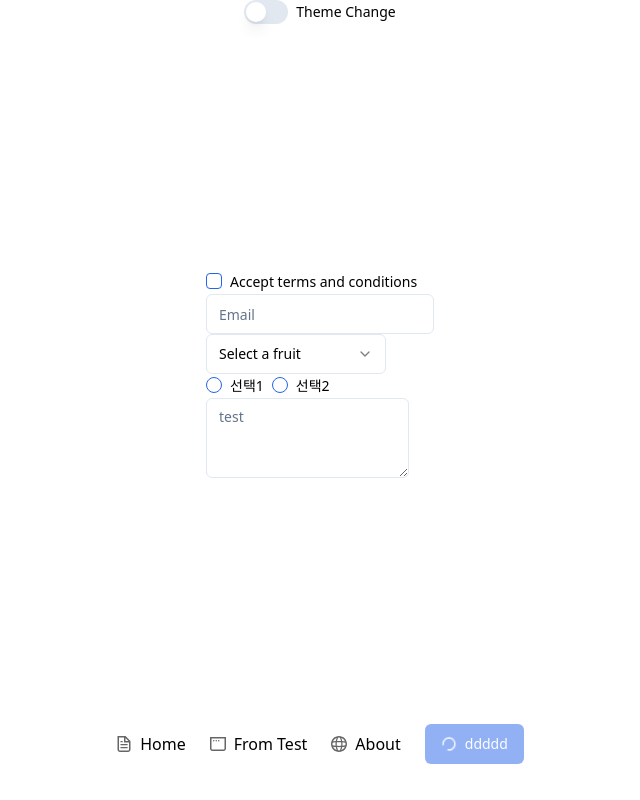
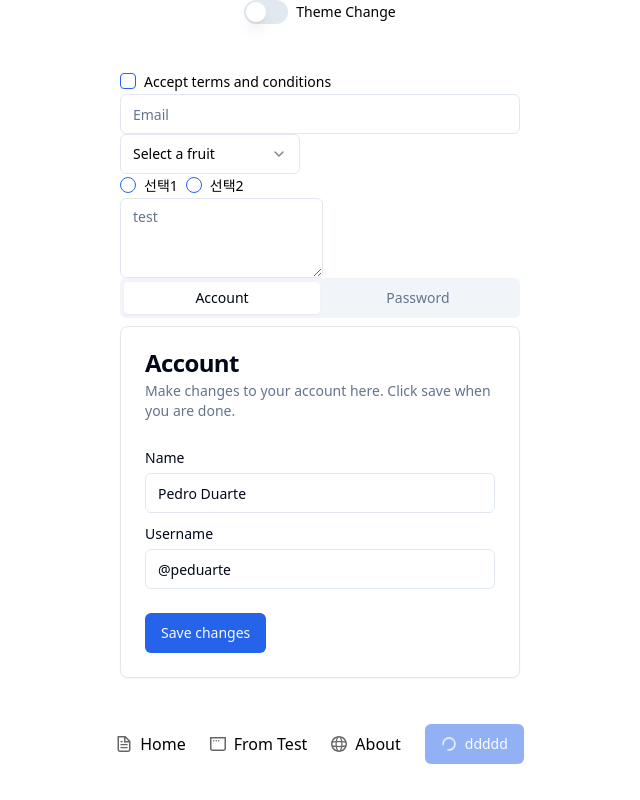
Before and after one commit to kjpar0317/nextjs15-rc-test, a Next.js app: page /form in a window 1280 px wide. Shown: the whole page, without its empty margins (320-960 px from the left). Built offline with nearby package versions, Linux system fonts and the light colour scheme.

Commit message:
ui 수정

```diff
--- a/src/app/(default)/about/page.tsx
+++ b/src/app/(default)/about/page.tsx
@@ -38,13 +38,21 @@ export default function AboutPage() {
               <Label htmlFor="name" className="text-right">
                 Name
               </Label>
-              <Input id="name" value="Pedro Duarte" className="col-span-3" />
+              <Input
+                id="name"
+                defaultValue="Pedro Duarte"
+                className="col-span-3"
+              />
             </div>
             <div className="grid grid-cols-4 items-center gap-4">
               <Label htmlFor="username" className="text-right">
                 Username
               </Label>
-              <Input id="username" value="@peduarte" className="col-span-3" />
+              <Input
+                id="username"
+                defaultValue="@peduarte"
+                className="col-span-3"
+              />
             </div>
           </div>
         </DialogContent>
--- a/src/app/(default)/form/page.tsx
+++ b/src/app/(default)/form/page.tsx
@@ -1,10 +1,21 @@
 import { Checkbox } from "@/components/ui/checkbox";
 import Label from "@/components/ui/custom/Label";
 import { Input } from "@/components/ui/input";
+import {
+  Card,
+  CardContent,
+  CardDescription,
+  CardFooter,
+  CardHeader,
+  CardTitle,
+} from "@/components/ui/card";
+import { Tabs, TabsContent, TabsList, TabsTrigger } from "@/components/ui/tabs";
+import { Button } from "@/components/ui/button";
 import Select from "@/components/ui/custom/Select";
 import Radio from "@/components/ui/custom/Radio";
 import { Textarea } from "@/components/ui/textarea";
 import RootWrapAnimation from "@/components/animation/RootWrapAnimation";
+import TextAnimation from "@/components/animation/TextAnimation";
 
 export default function FormTestPage() {
   return (
@@ -37,6 +48,68 @@ export default function FormTestPage() {
       <div className="flex items-center space-x-2">
         <Textarea placeholder="test" />
       </div>
+      <div>
+        <Tabs defaultValue="account" className="w-[400px]">
+          <TabsList className="grid w-full grid-cols-2">
+            <TabsTrigger value="account">Account</TabsTrigger>
+            <TabsTrigger value="password">Password</TabsTrigger>
+          </TabsList>
+          <TabsContent value="account">
+            <Card>
+              <CardHeader>
+                <CardTitle>Account</CardTitle>
+                <CardDescription>
+                  <TextAnimation
+                    text={
+                      "Make changes to your account here. Click save when you are done."
+                    }
+                  />
+                </CardDescription>
+              </CardHeader>
+              <CardContent className="space-y-2">
+                <div className="space-y-1">
+                  <Label htmlFor="name">Name</Label>
+                  <Input id="name" defaultValue="Pedro Duarte" />
+                </div>
+                <div className="space-y-1">
+                  <Label htmlFor="username">Username</Label>
+                  <Input id="username" defaultValue="@peduarte" />
+                </div>
+              </CardContent>
+              <CardFooter>
+                <Button>Save changes</Button>
+              </CardFooter>
+            </Card>
+          </TabsContent>
+          <TabsContent value="password">
+            <Card>
+              <CardHeader>
+                <CardTitle>Password</CardTitle>
+                <CardDescription>
+                  <TextAnimation
+                    text={
+                      "Change your password here. After saving, you will be logged out."
+                    }
+                  />
+                </CardDescription>
+              </CardHeader>
+              <CardContent className="space-y-2">
+                <div className="space-y-1">
+                  <Label htmlFor="current">Current password</Label>
+                  <Input id="current" type="password" />
+                </div>
+                <div className="space-y-1">
+                  <Label htmlFor="new">New password</Label>
+                  <Input id="new" type="password" />
+                </div>
+              </CardContent>
+              <CardFooter>
+                <Button>Save password</Button>
+              </CardFooter>
+            </Card>
+          </TabsContent>
+        </Tabs>
+      </div>
     </RootWrapAnimation>
   );
 }
--- a/src/components/animation/RotatingAroundDivAnimation.tsx
+++ b/src/components/animation/RotatingAroundDivAnimation.tsx
@@ -4,6 +4,7 @@ import type { ReactNode } from "react";
 
 import { useState, useEffect, useRef } from "react";
 import { motion } from "framer-motion";
+import { useTheme } from "next-themes";
 
 import { cn } from "@/lib/utils";
 
@@ -16,6 +17,7 @@ export default function RotatingAroundDivAnimation({
   height = "w-full",
   children,
 }: Readonly<RotatingAroundDivAnimationProps>) {
+  const { theme } = useTheme();
   const [dimensions, setDimensions] = useState({ width: -5, height: 2 });
   const containerRef = useRef<HTMLDivElement>(null);
   const dotVariants = {
@@ -40,9 +42,9 @@ export default function RotatingAroundDivAnimation({
   const glowVariants = {
     animate: {
       boxShadow: [
-        "0 0 40px 20px hsl(var(--primary))",
-        "0 0 60px 40px hsl(var(--primary))",
-        "0 0 40px 20px hsl(var(--primary))",
+        "0 0 40px 20px rgba(255, 255, 255, 0.7)",
+        "0 0 60px 40px rgba(255, 255, 255, 0.7)",
+        "0 0 40px 20px rgba(255, 255, 255, 0.7)",
       ],
       transition: {
         duration: 1,
@@ -64,11 +66,12 @@ export default function RotatingAroundDivAnimation({
 
   return (
     <div ref={containerRef} className={cn("relative w-full", height)}>
+      {theme === "dark" && (
         <motion.div
           variants={dotVariants}
           initial="init"
           animate="animate"
-        className="w-2 h-2 rounded-full bg-primary blur-sm shadow-2xl"
+          className="w-2 h-1 rounded-full bg-white blur-sm"
         >
           <motion.div
             variants={glowVariants}
@@ -76,6 +79,7 @@ export default function RotatingAroundDivAnimation({
             className="absoulte w-full h-full bg-primary rounded-full blur-lg"
           />
         </motion.div>
+      )}
       {children}
     </div>
   );
--- a/src/components/layout/Header.tsx
+++ b/src/components/layout/Header.tsx
@@ -2,10 +2,16 @@
 
 import { useTheme } from "next-themes";
 
+import { useEffect } from "react";
 import Switch from "@/components/ui/custom/Switch";
 
 export default function Header() {
   const { setTheme } = useTheme();
+
+  useEffect(() => {
+    setTheme("light");
+    // eslint-disable-next-line react-hooks/exhaustive-deps
+  }, []);
 
   function changeTheme(checked: boolean) {
     setTheme(checked ? "dark" : "light");
--- a/src/components/ui/button.tsx
+++ b/src/components/ui/button.tsx
@@ -5,11 +5,12 @@ import { Slot } from "@radix-ui/react-slot";
 import { cva, type VariantProps } from "class-variance-authority";
 import { Loader2 } from "lucide-react";
 import { motion } from "framer-motion";
+import { useTheme } from "next-themes";
 
 import {
   ANIMATE_VARIANTS,
-  ANIMATE_COMMON_HOVER,
-  ANIMATE_COMMON_TAP,
+  ANIMATE_LIGHT_HOVER,
+  ANIMATE_DARK_HOVER,
 } from "@/constant/animate";
 import { cn } from "@/lib/utils";
 
@@ -54,6 +55,8 @@ const Button = React.forwardRef<HTMLButtonElement, ButtonProps>(
     { className, variant, size, asChild = false, loading, children, ...props },
     ref
   ) => {
+    const { theme } = useTheme();
+
     if (asChild) {
       return (
         <Slot ref={ref} {...props}>
@@ -87,8 +90,8 @@ const Button = React.forwardRef<HTMLButtonElement, ButtonProps>(
     return (
       <motion.div
         variants={ANIMATE_VARIANTS.action}
-        whileHover={ANIMATE_COMMON_HOVER}
-        whilleTap={ANIMATE_COMMON_TAP}
+        whileHover={theme === "dark" ? ANIMATE_DARK_HOVER : ANIMATE_LIGHT_HOVER}
+        // whilleTap={ANIMATE_COMMON_TAP}
       >
         <button
           className={cn(buttonVariants({ variant, size, className }))}
--- a/src/components/ui/checkbox.tsx
+++ b/src/components/ui/checkbox.tsx
@@ -5,11 +5,7 @@ import * as CheckboxPrimitive from "@radix-ui/react-checkbox";
 import { Check } from "lucide-react";
 import { motion } from "framer-motion";
 
-import {
-  ANIMATE_VARIANTS,
-  ANIMATE_COMMON_HOVER,
-  ANIMATE_COMMON_TAP,
-} from "@/constant/animate";
+import { ANIMATE_VARIANTS, ANIMATE_COMMON_HOVER } from "@/constant/animate";
 import { cn } from "@/lib/utils";
 
 const Checkbox = React.forwardRef<
@@ -19,7 +15,7 @@ const Checkbox = React.forwardRef<
   <motion.div
     variants={ANIMATE_VARIANTS.expand}
     whileHover={ANIMATE_COMMON_HOVER}
-    whilleTap={ANIMATE_COMMON_TAP}
+    // whilleTap={ANIMATE_COMMON_TAP}
   >
     <CheckboxPrimitive.Root
       ref={ref}
--- a/src/components/ui/custom/Radio.tsx
+++ b/src/components/ui/custom/Radio.tsx
@@ -4,11 +4,7 @@ import { Suspense } from "react";
 import { motion } from "framer-motion";
 import * as RadioGroupPrimitive from "@radix-ui/react-radio-group";
 
-import {
-  ANIMATE_VARIANTS,
-  ANIMATE_COMMON_HOVER,
-  ANIMATE_COMMON_TAP,
-} from "@/constant/animate";
+import { ANIMATE_VARIANTS, ANIMATE_COMMON_HOVER } from "@/constant/animate";
 import { cn } from "@/lib/utils";
 import { RadioGroup, RadioGroupItem } from "@/components/ui/radio-group";
 import Label from "@/components/ui/custom/Label";
@@ -48,7 +44,7 @@ export default function Radio({
               <div key={index} className="flex items-center space-x-2">
                 <motion.div
                   whileHover={ANIMATE_COMMON_HOVER}
-                  whilleTap={ANIMATE_COMMON_TAP}
+                  // whilleTap={ANIMATE_COMMON_TAP}
                 >
                   <RadioGroupItem value={elem.code} id={elem.code} />
                 </motion.div>
--- a/src/components/ui/custom/Select.tsx
+++ b/src/components/ui/custom/Select.tsx
@@ -43,7 +43,7 @@ export default function Label({
     <motion.div
       varinats={ANIMATE_VARIANTS.onExpand}
       whileHover={ANIMATE_COMMON_HOVER}
-      whileTap={ANIMATE_COMMON_TAP}
+      // whileTap={ANIMATE_COMMON_TAP}
     >
       <Suspense fallback={<OneLineSkeleton />}>
         <Select {...rest}>
--- a/src/components/ui/input.tsx
+++ b/src/components/ui/input.tsx
@@ -3,11 +3,7 @@
 import * as React from "react";
 import { motion } from "framer-motion";
 
-import {
-  ANIMATE_VARIANTS,
-  ANIMATE_COMMON_HOVER,
-  ANIMATE_COMMON_TAP,
-} from "@/constant/animate";
+import { ANIMATE_VARIANTS, ANIMATE_COMMON_HOVER } from "@/constant/animate";
 import { cn } from "@/lib/utils";
 
 export interface InputProps
@@ -20,7 +16,7 @@ const Input = React.forwardRef<HTMLInputElement, InputProps>(
         layout
         variants={ANIMATE_VARIANTS.longer}
         whileHover={ANIMATE_COMMON_HOVER}
-        whilleTap={ANIMATE_COMMON_TAP}
+        // whilleTap={ANIMATE_COMMON_TAP}
       >
         <input
           type={type}
--- a/src/components/ui/textarea.tsx
+++ b/src/components/ui/textarea.tsx
@@ -19,7 +19,7 @@ const Textarea = React.forwardRef<HTMLTextAreaElement, TextareaProps>(
       <motion.div
         variants={ANIMATE_VARIANTS.expand}
         whileHover={ANIMATE_COMMON_HOVER}
-        whileTap={ANIMATE_COMMON_TAP}
+        // whileTap={ANIMATE_COMMON_TAP}
       >
         <textarea
           className={cn(
--- a/src/constant/animate.ts
+++ b/src/constant/animate.ts
@@ -21,6 +21,15 @@ export const ANIMATE_VARIANTS = {
 };
 
 export const ANIMATE_COMMON_HOVER = {
+  scale: 1.1,
+};
+
+export const ANIMATE_LIGHT_HOVER = {
+  filter: "brightness(75%)",
+  scale: 1.1,
+};
+
+export const ANIMATE_DARK_HOVER = {
   filter: "brightness(150%)",
   scale: 1.1,
 };
```
Lines whose indentation alone changed are shown as unchanged.
